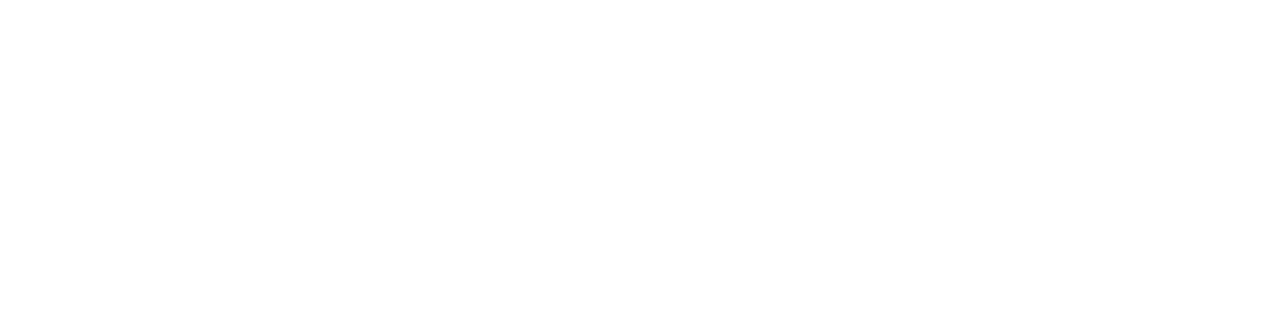
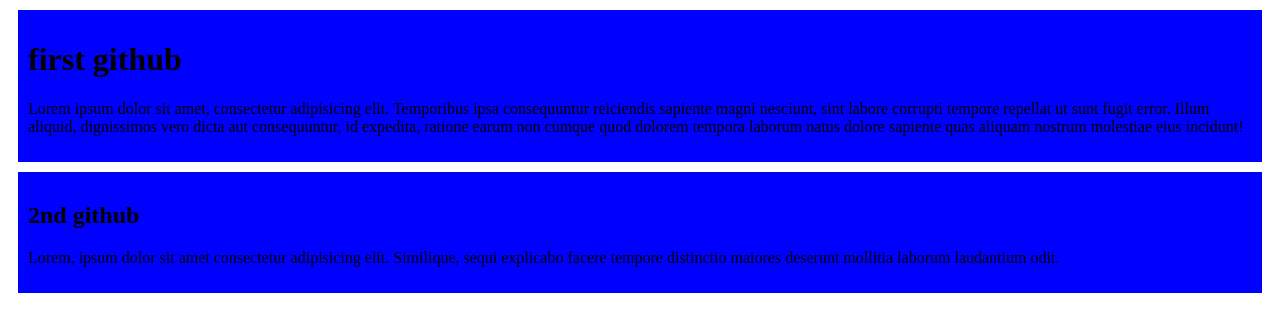
Before and after one commit to Raihan510-coder/my-first-ripo, a plain HTML site: page index.html in a window 1280 px wide. Drawn offline with Linux system fonts and the light colour scheme.

Commit message:
added the 2nd github

```diff
--- a/index.html
+++ b/index.html
@@ -4,8 +4,16 @@
     <meta charset="UTF-8">
     <meta name="viewport" content="width=device-width, initial-scale=1.0">
     <title>raihan's github</title>
+    <link rel="stylesheet" href="styles/blog.css"
 </head>
 <body>
-
+    <div>
+    <h1>first github</h1>
+    <p>Lorem ipsum dolor sit amet, consectetur adipisicing elit. Temporibus ipsa consequuntur reiciendis sapiente magni nesciunt, sint labore corrupti tempore repellat ut sunt fugit error. Illum aliquid, dignissimos vero dicta aut consequuntur, id expedita, ratione earum non cumque quod dolorem tempora laborum natus dolore sapiente quas aliquam nostrum molestiae eius incidunt!</p>
+    </div>
+    <div>
+        <h2>2nd github</h2>
+        <p>Lorem, ipsum dolor sit amet consectetur adipisicing elit. Similique, sequi explicabo facere tempore distinctio maiores deserunt mollitia laborum laudantium odit.</p>
+    </div>
 </body>
 </html>
--- /dev/null
+++ b/styles/blog.css
@@ -0,0 +1,5 @@
+DIV{
+    background-color: blue;
+    padding: 10PX;
+    margin: 10px;
+}
```
